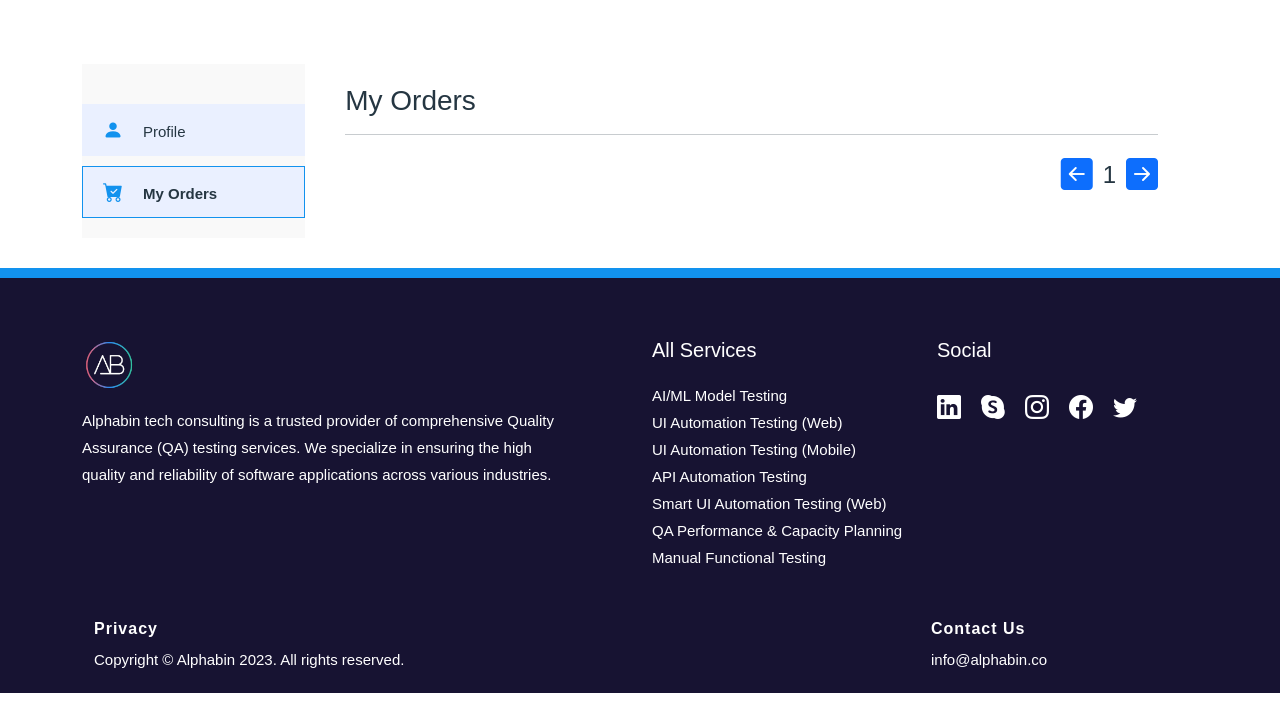
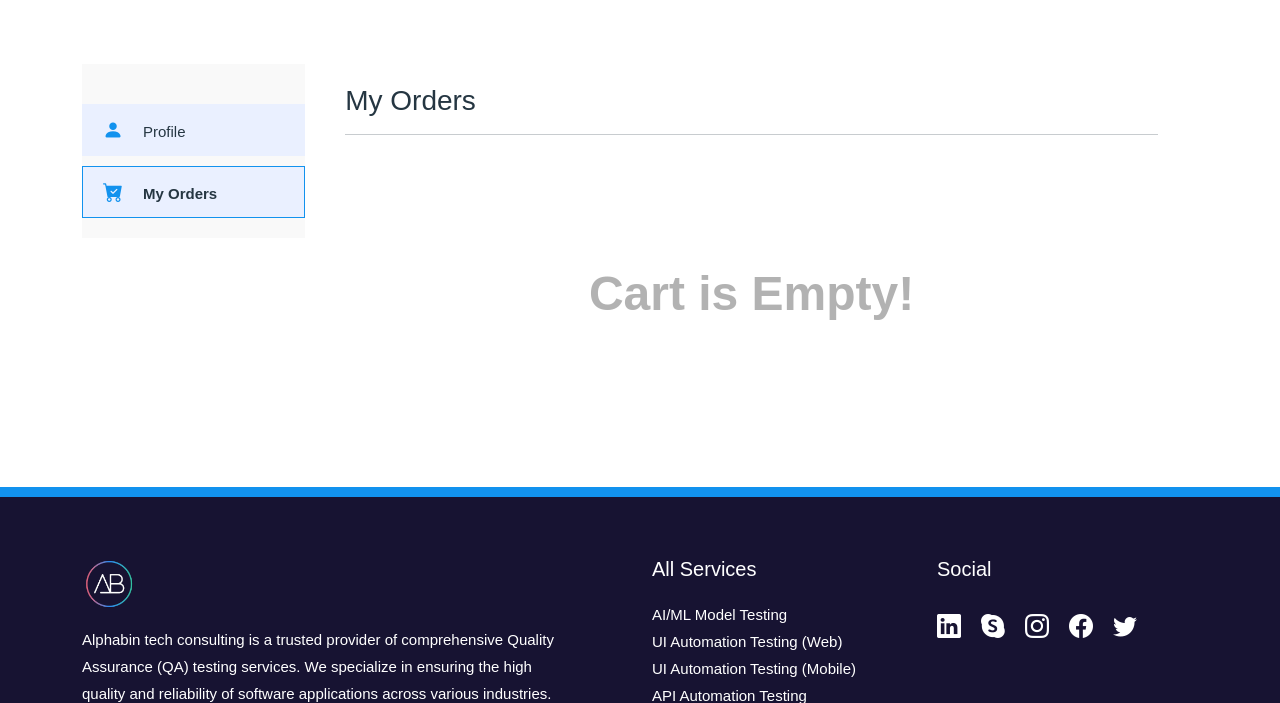
Before and after one commit to pravin79/alphabin-test, a Django app: page /orderHistory in a window 1280 px wide. Shown: the part 86-789 px from the top of the page. Run offline with Django 4.2, Linux system fonts and the light colour scheme; a user stored in the database is signed in; data comes from the database, SQL or seed files in the repository.

Commit message:
Updated checkout and order history pages

```diff
--- a/static/assets/css/account.css
+++ b/static/assets/css/account.css
@@ -214,6 +214,15 @@ input.error {
   color: red;
 }
 
+.empty-cart-text {
+  width: 100%;
+  text-align: center;
+  font-size: 3rem;
+  font-weight: bold;
+  padding: 100px;
+  color: #8181819c;
+}
+
 @media (max-width: 768px) {
   .product {
     width: 100%;
--- a/template/order-history.html
+++ b/template/order-history.html
@@ -20,9 +20,11 @@
       <div id="ordersTab" style="display: block">
         <h3>My Orders</h3>
         <hr />
+
+        <!-- Check if the product container is empty or not -->
+        {% if result %}
           <div class="product-container">
             {% for item in result %}
-
               <div class="product">
                 <div class="product-image">
                   <img src="{{item.image}}" alt="" />
@@ -38,14 +40,18 @@
             {% endfor %}
           </div>
           <div class="pagination-container">
-          <a href="#" class="pagination-button previous"
-            ><i class="bi bi-arrow-left-square-fill"></i
-          ></a>
+            <a href="#" class="pagination-button previous">
+              <i class="bi bi-arrow-left-square-fill"></i>
+            </a>
             <span class="pagination-page">1</span>
-          <a href="#" class="pagination-button next"
-            ><i class="bi bi-arrow-right-square-fill"></i
-          ></a>
+            <a href="#" class="pagination-button next">
+              <i class="bi bi-arrow-right-square-fill"></i>
+            </a>
           </div>
+        {% else %}
+          <!-- Show "Cart is empty" message -->
+          <p class="empty-cart-text">Cart is Empty!</p>
+        {% endif %}
       </div>
     </div>
   </div>
```
Also changed, not shown: template/checkout.html (+5 -5 lines). Lines whose indentation alone changed are shown as unchanged.
